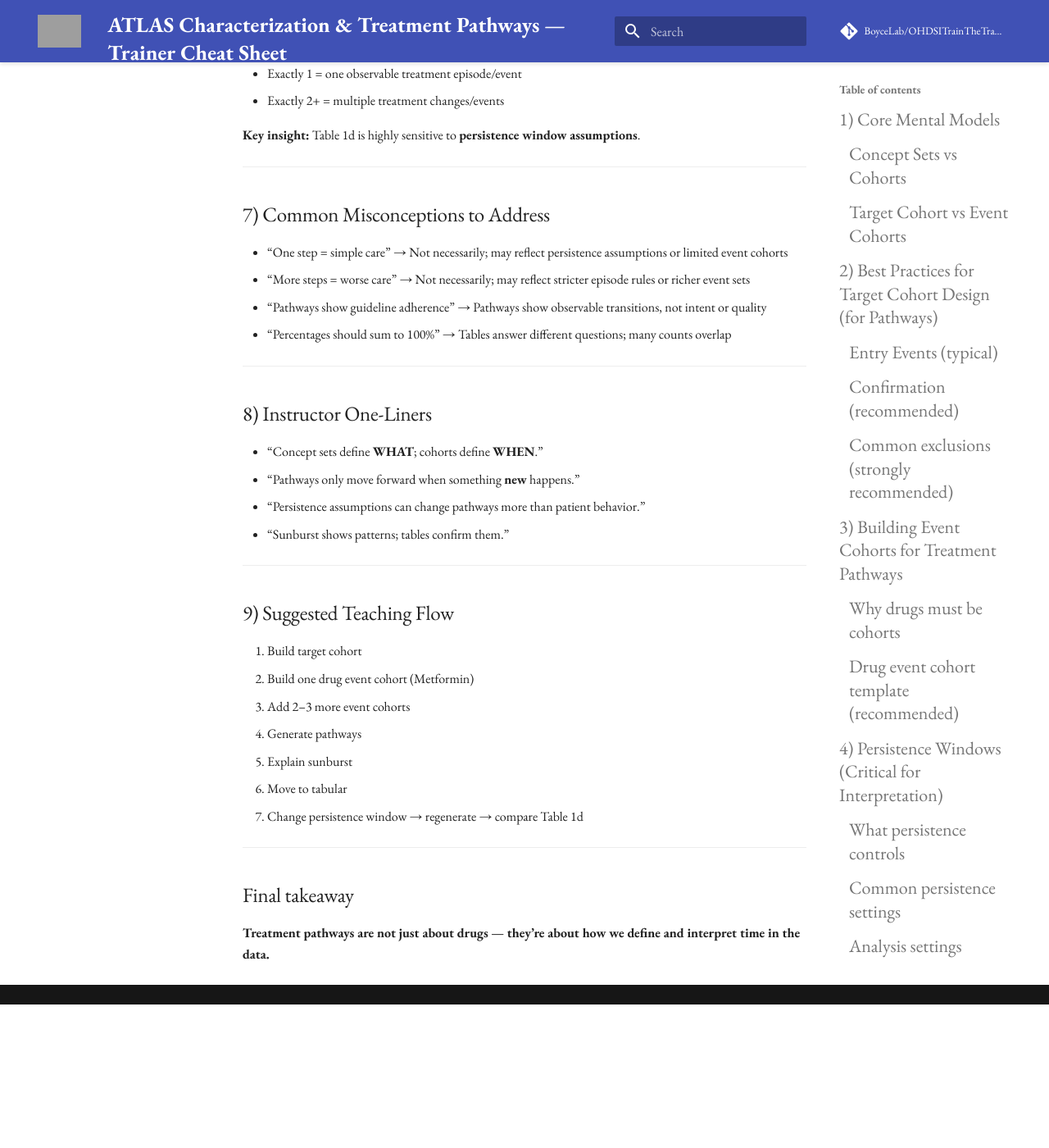
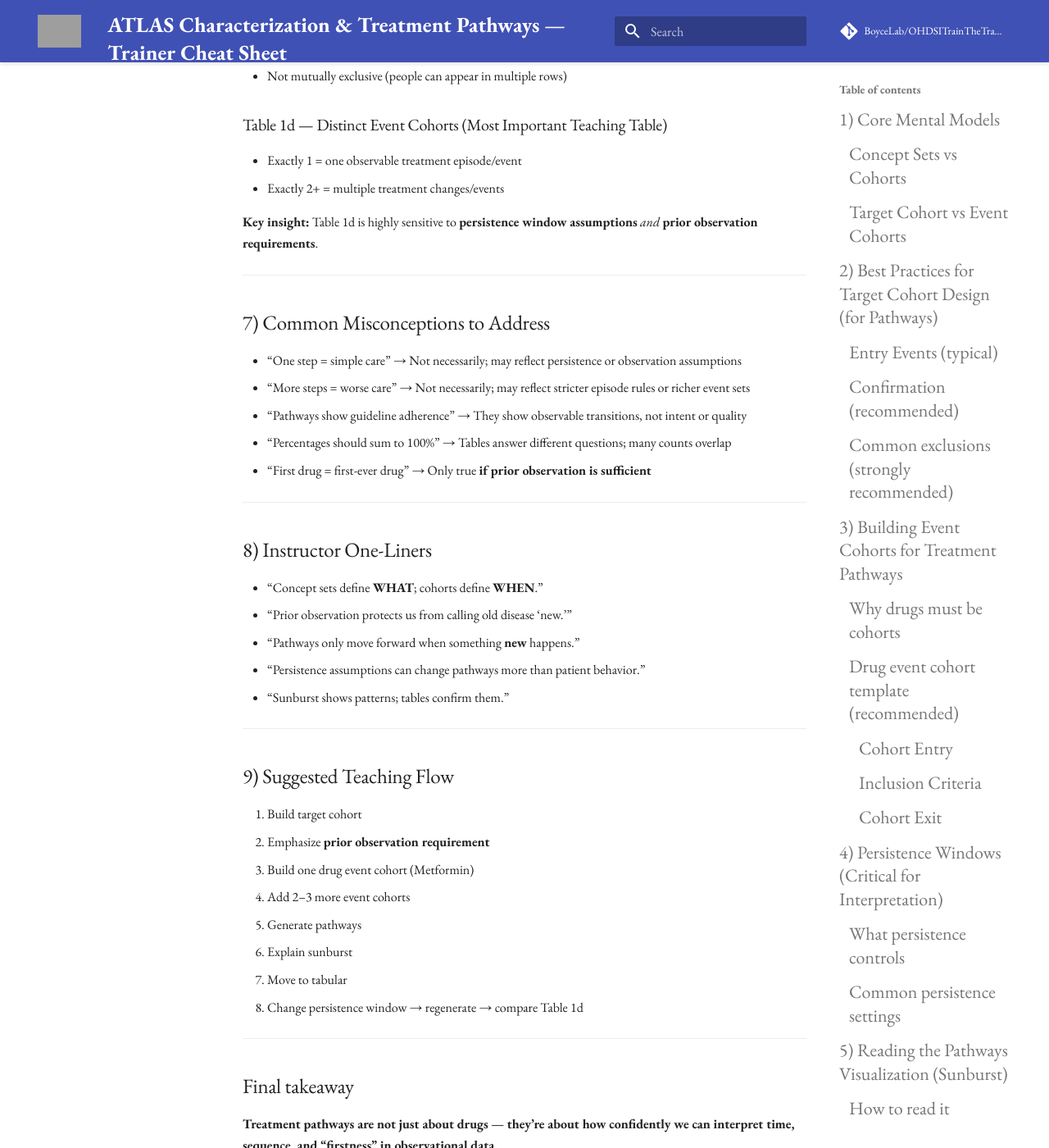
Before and after one commit to BoyceLab/OHDSITrainTheTrainer-6WK, an MkDocs documentation site: the page built from docs/common_artifacts/atlas-characterization-treatment-pathways-cheat-sheet.md, in a window 1280 px wide and 1400 px high, scrolled down 4177 px. Shown: the whole window at 82% size. Built offline with MkDocs 1.6.1 and Material for MkDocs 9.7.7, drawn with Linux system fonts in a browser that asks for light colours; comment, search, counter and statistics services are not loaded; before the commit the page ends 5402 px from its top, so only the background shows below that; some of the changed text lies outside the part shown; grey boxes are pictures that could not be loaded.

Commit message:
Enhance clarity on prior observation and treatment pathways
Added explanations for prior observation requirements and clarified teaching points regarding treatment pathways.

```diff
--- a/docs/common_artifacts/atlas-characterization-treatment-pathways-cheat-sheet.md
+++ b/docs/common_artifacts/atlas-characterization-treatment-pathways-cheat-sheet.md
@@ -31,6 +31,17 @@
 - Limit to **earliest event per person**
 - Require **prior observation** (often **365–730 days**)
 
+**What “require prior observation” means (important for teaching):**
+- The person must have **continuous observable data before the index event**
+- Implemented via the **OBSERVATION_PERIOD** table
+- Ensures the entry event is **likely incident**, not prevalent
+- Prevents misclassifying ongoing disease or treatment as “first-line”
+
+> Teaching one-liner:
+> **“Prior observation answers: _Were we actually watching the patient long enough to know this is new?_”**
+
+---
+
 ### Confirmation (recommended)
 Use **ONE inclusion rule with OR logic**:
 - **Dx × 2** within ±365 days of index
@@ -61,15 +72,15 @@
 
 **Example: Metformin event cohort**
 
-**Cohort Entry**
+#### Cohort Entry
 - Entry event: **drug exposure** of metformin ingredient
 - Limit initial events to: **earliest event per person**
 - Observation requirement: **0 days before / 0 days after** (keep simple)
 
-**Inclusion Criteria**
+#### Inclusion Criteria
 - None (intentional)
 
-**Cohort Exit**
+#### Cohort Exit
 - Persist until: **end of continuous drug exposure**
 - Persistence window: **30–60 days**
 - Use: **days supply + exposure end date** where available
@@ -98,15 +109,6 @@
 
 **Important:** Persistence ≠ adherence. Persistence ≠ true duration of therapy.
 
-### Analysis settings
-
-#### Target Cohort = who we’re analyzing
-- **Event Cohorts** = what can show up as steps
-- **Analysis Settings** = the rules that control noise vs detail:
-- **Collapse Days** controls how tightly events are grouped in time
-- **Minimum cell count** controls suppression of rare patterns
-- **Maximum path length** controls how many steps we keep
-- **Allow repeats** controls whether the same treatment can recur in one sequence”
 ---
 
 ## 5) Reading the Pathways Visualization (Sunburst)
@@ -147,22 +149,24 @@
 - Exactly 1 = one observable treatment episode/event
 - Exactly 2+ = multiple treatment changes/events
 
-**Key insight:** Table 1d is highly sensitive to **persistence window assumptions**.
+**Key insight:** Table 1d is highly sensitive to **persistence window assumptions** *and* **prior observation requirements**.
 
 ---
 
 ## 7) Common Misconceptions to Address
 
-- “One step = simple care” → Not necessarily; may reflect persistence assumptions or limited event cohorts
+- “One step = simple care” → Not necessarily; may reflect persistence or observation assumptions
 - “More steps = worse care” → Not necessarily; may reflect stricter episode rules or richer event sets
-- “Pathways show guideline adherence” → Pathways show observable transitions, not intent or quality
+- “Pathways show guideline adherence” → They show observable transitions, not intent or quality
 - “Percentages should sum to 100%” → Tables answer different questions; many counts overlap
+- “First drug = first-ever drug” → Only true **if prior observation is sufficient**
 
 ---
 
 ## 8) Instructor One-Liners
 
 - “Concept sets define **WHAT**; cohorts define **WHEN**.”
+- “Prior observation protects us from calling old disease ‘new.’”
 - “Pathways only move forward when something **new** happens.”
 - “Persistence assumptions can change pathways more than patient behavior.”
 - “Sunburst shows patterns; tables confirm them.”
@@ -172,14 +176,15 @@
 ## 9) Suggested Teaching Flow
 
 1. Build target cohort
-2. Build one drug event cohort (Metformin)
-3. Add 2–3 more event cohorts
-4. Generate pathways
-5. Explain sunburst
-6. Move to tabular
-7. Change persistence window → regenerate → compare Table 1d
+2. Emphasize **prior observation requirement**
+3. Build one drug event cohort (Metformin)
+4. Add 2–3 more event cohorts
+5. Generate pathways
+6. Explain sunburst
+7. Move to tabular
+8. Change persistence window → regenerate → compare Table 1d
 
 ---
 
 ## Final takeaway
-**Treatment pathways are not just about drugs — they’re about how we define and interpret time in the data.**
+**Treatment pathways are not just about drugs — they’re about how confidently we can interpret time, sequence, and “firstness” in observational data.**
```
